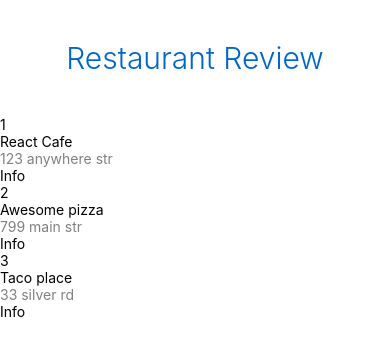
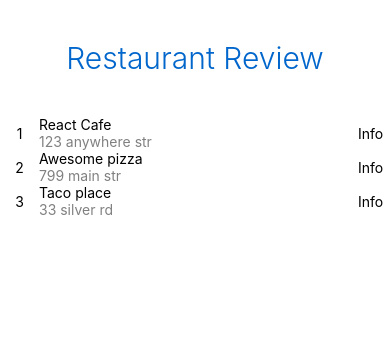
Before and after one commit to wadeem/react-native-restaurant-review, a React Native app: screen / in a window 390 px wide. Shown: the top 356 px of the page. Built offline with nearby package versions, Linux system fonts and the light colour scheme.

Commit message:
text sections included to view elements with styling

```diff
--- a/App.js
+++ b/App.js
@@ -12,17 +12,24 @@ class App extends React.Component {
 
     render() {
 
-        return <View>
+        return <View style={{flex: 1}}>
             <Text style={{
                 padding: 40, fontSize: 30,
                 color: '#0066cc', fontWeight: '300', textAlign: 'center',
             }}>Restaurant Review</Text>
 
-            {restaurants.map((place, index) => <View key={place.name}>
-                    <Text>{index + 1}</Text>
-                    <Text>{place.name}</Text>
-                    <Text style={{color: 'grey'}}>{place.address}</Text>
-                    <Text>Info</Text>
+            {restaurants.map((place, index) =>
+                <View key={place.name} style={{flexDirection: 'row'}}>
+                    <View style={{flex: 1, alignItems: 'center', justifyContent: 'center'}}>
+                        <Text>{index + 1}</Text>
+                    </View>
+                    <View style={{flex: 8, flexDirection: 'column'}}>
+                        <Text>{place.name}</Text>
+                        <Text style={{color: 'grey'}}>{place.address}</Text>
+                    </View>
+                    <View style={{flex: 1, justifyContent: 'center', alignItems: 'center'}}>
+                        <Text>Info</Text>
+                    </View>
                 </View>,
             )}
 
```
